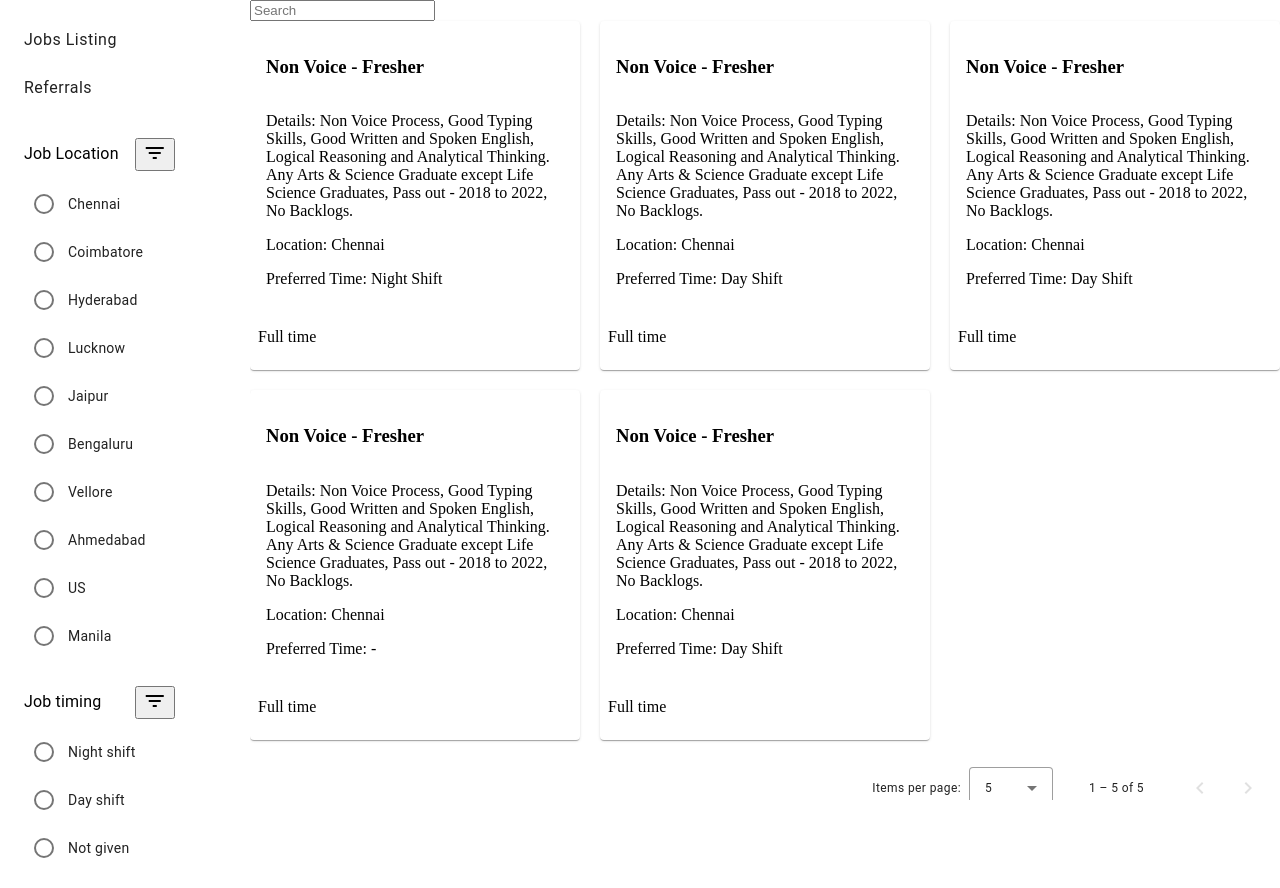
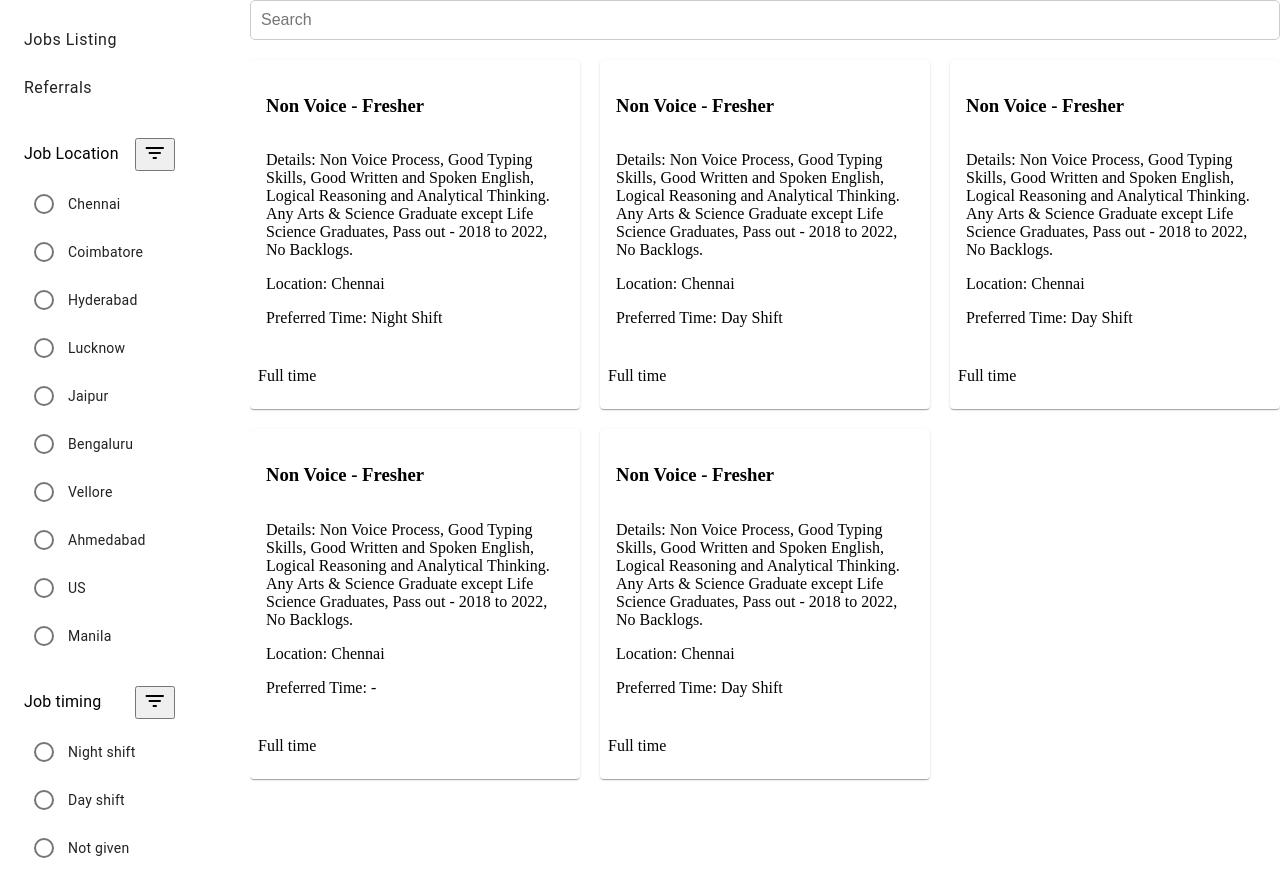
Before and after one commit to mithun30052001/angular-filters, an Angular app: page /jobs in a window 1280 px wide. Built offline with nearby package versions, Linux system fonts and the light colour scheme.

Commit message:
Scss search box

```diff
--- a/src/app/jobs-listing/jobs-listing.component.scss
+++ b/src/app/jobs-listing/jobs-listing.component.scss
@@ -15,3 +15,8 @@
   align-items: flex-end;
   margin-top: 20px;
 }
+
+.search-box {
+  margin-bottom: 20px;
+
+}
--- a/src/app/search-box/search-box.component.scss
+++ b/src/app/search-box/search-box.component.scss
@@ -0,0 +1,14 @@
+input[type="text"] {
+    width: 100%;
+    padding: 10px;
+    font-size: 16px;
+    border: 1px solid #ccc;
+    border-radius: 5px;
+    box-sizing: border-box;
+    transition: border-color 0.3s ease;
+  }
+
+  input[type="text"]:focus {
+    outline: none;
+    border-color: dodgerblue;
+  }
--- a/src/app/services/job.services.ts
+++ b/src/app/services/job.services.ts
@@ -61,7 +61,7 @@
       { title: 'Non Voice - Fresher', location: 'Chennai', details: 'Non Voice Process, Good Typing Skills, Good Written and Spoken English, Logical Reasoning and Analytical Thinking. Any Arts & Science Graduate except Life Science Graduates, Pass out - 2018 to 2022, No Backlogs.', type: 'Full time', experience: 'Fresher', date: '18 Jan 2023' } ,
       { title: 'Non Voice - Fresher', location: 'Chennai', details: 'Non Voice Process, Good Typing Skills, Good Written and Spoken English, Logical Reasoning and Analytical Thinking. Any Arts & Science Graduate except Life Science Graduates, Pass out - 2018 to 2022, No Backlogs.', type: 'Full time', experience: 'Fresher', date: '18 Jan 2023' } ,
       { title: 'Non Voice - Fresher', location: 'Chennai', details: 'Non Voice Process, Good Typing Skills, Good Written and Spoken English, Logical Reasoning and Analytical Thinking. Any Arts & Science Graduate except Life Science Graduates, Pass out - 2025 to 2050, No Backlogs.', type: 'Full time', experience: 'Fresher', date: '18 Jan 2023' },
-      { title: 'Non Voice - Fresher', location: 'Lucknow', details: 'Non Voice Process, Good Typing Skills, Good Written and Spoken English, Logical Reasoning and Analytical Thinking. Any Arts & Science Graduate except Life Science Graduates, Pass out - 2018 to 2025, No Backlogs.', type: 'Full time', experience: 'Fresher', date: '18 Jan 2024' },
+      { title: 'Non Voice - Expereienced', location: 'Lucknow', details: 'Non Voice Process, Good Typing Skills, Good Written and Spoken English, Logical Reasoning and Analytical Thinking. Any Arts & Science Graduate except Life Science Graduates, Pass out - 2018 to 2025, No Backlogs.', type: 'Full time', experience: 'Fresher', date: '18 Jan 2024' },
       { title: 'Non Voice - Fresher', location: 'Lucknow', details: 'Non Voice Process, Good Typing Skills, Good Written and Spoken English, Logical Reasoning and Analytical Thinking. Any Arts & Science Graduate except Life Science Graduates, Pass out - 2018 to 2025, No Backlogs.', type: 'Full time', experience: 'Fresher', date: '18 Jan 2025' },
 
     ];
```
